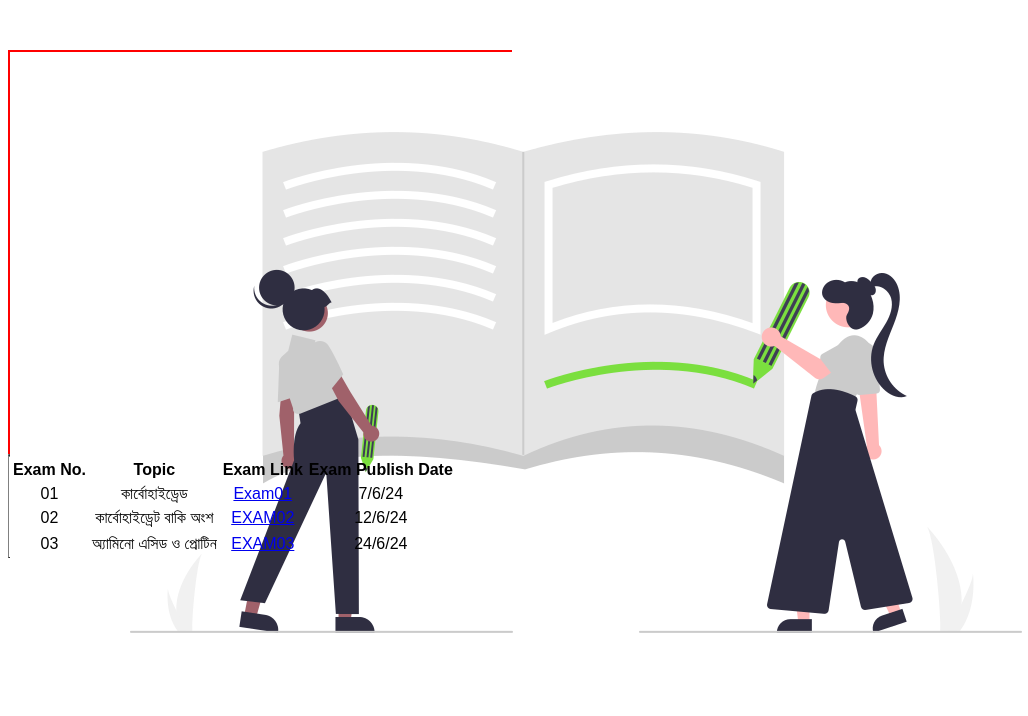
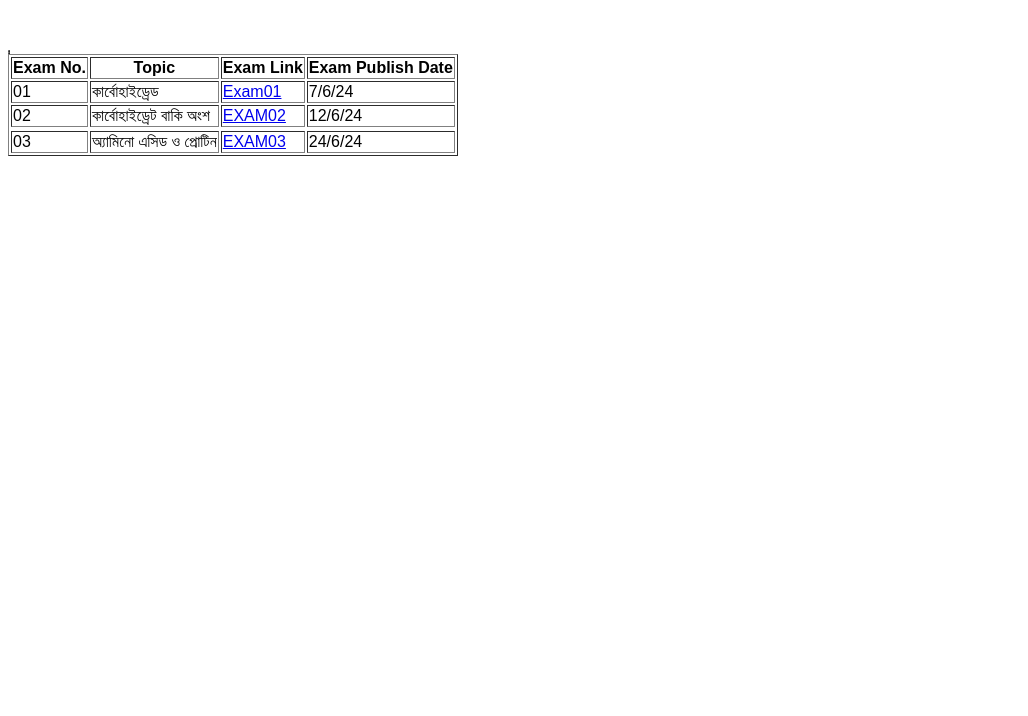
Before and after one commit to Sajid-Kabir/pcmbbiology, a plain HTML site: page Exam.html in a window 1280 px wide. Shown: the whole page, without its empty margins (0-1028 px from the left). Drawn offline with Linux system fonts and the light colour scheme.

Commit message:
Update Exam.html

```diff
--- a/Exam.html
+++ b/Exam.html
@@ -11,10 +11,8 @@
     <table class="content-table">
         <table border="1">
         <thead>
-    <link rel="stylesheet" href="style2.css">
-    <div id="image-container">
-  <img src="https://sajid-kabir.github.io/pcmbbiology/Note.png" alt=""></head>
-<body bgcolor=" #FFFFFF" style="text-align:center">
+<table border="1">
+        <thead>
 <table border="1">
 <tr>
 <th>Exam No.</th>
```
